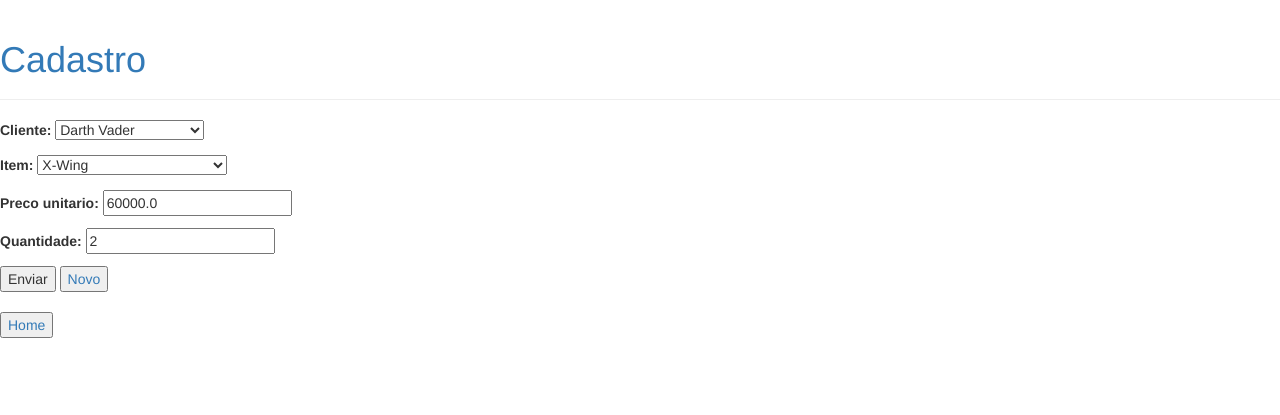
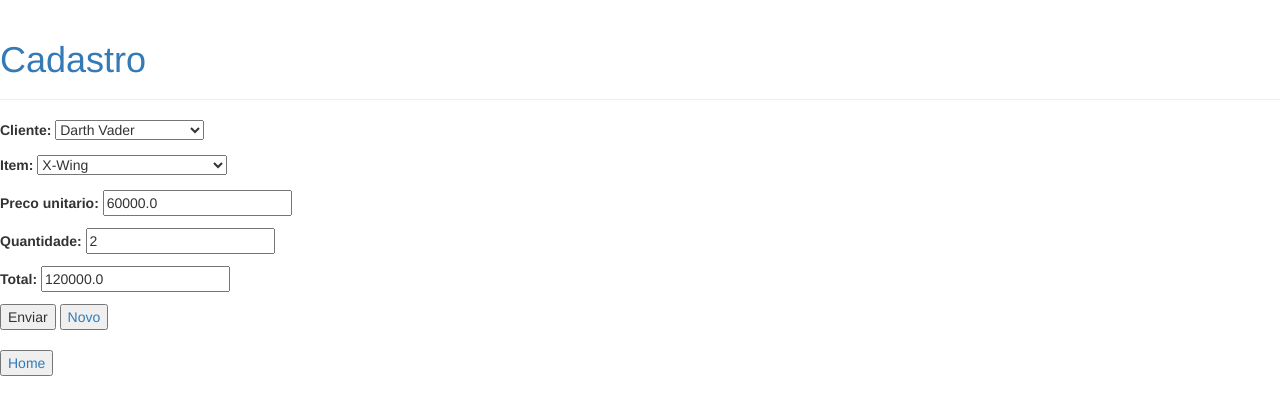
Before and after one commit to ncezar/Django_Teste, a Django app: page /58/ in a window 1280 px wide. Shown: the top 415 px of the page. Run offline with Django 3.2, Linux system fonts and the light colour scheme; data comes from the database, SQL or seed files in the repository; both versions use the stored data as it was after the commit; some libraries are stand-ins or nearby versions.

Commit message:
total inserido

```diff
--- a/pedido/admin.py
+++ b/pedido/admin.py
@@ -14,4 +14,4 @@ class ProdutoAdmin(admin.ModelAdmin):
 
 @admin.register(Cadastro)
 class CadastroAdmin(admin.ModelAdmin):
-    list_display = ['id', 'cliente', 'item', 'preco_unitario', 'quantidade']
+    list_display = ['id', 'cliente', 'item', 'preco_unitario', 'quantidade', 'total']
--- a/pedido/forms.py
+++ b/pedido/forms.py
@@ -5,7 +5,7 @@ from .models import Produto
 class CadastroForm(forms.ModelForm):
     class Meta:
         model = Cadastro
-        fields = ['cliente', 'item', 'preco_unitario', 'quantidade']
+        fields = ['cliente', 'item', 'preco_unitario', 'quantidade', 'total']
 
 #---#
 
--- a/pedido/models.py
+++ b/pedido/models.py
@@ -22,6 +22,7 @@ class Cadastro(models.Model):
     item = models.ForeignKey('Produto',on_delete=models.CASCADE,)
     preco_unitario =models.FloatField(default=0)
     quantidade = models.IntegerField(default=0)
+    total = models.FloatField(null=False, default=0)
     def __str__(self):
       return '{} - {}'.format(self.cliente.nome, self.item.nome)
     def get_absolute_url(self):
--- a/pedido/templates/pedido/index.html
+++ b/pedido/templates/pedido/index.html
@@ -47,7 +47,7 @@
               dataType: 'json',
               success: function (data) {   // data é o retorno da view load-preco
                 //$("#preco_unitario").html(data);
-                console.log('Mãe to na funcao dos dados ', data['preco_unitario'])
+                //console.log('Mãe to na funcao dos dados ', data['preco_unitario'])
                 $('#id_preco_unitario').val(data['preco_unitario'])
 
                  // replace the contents of the city input with the data that came from the server
@@ -80,6 +80,25 @@
 
           });
         </script>
+        <script>//script para mostrar o preco total do pedido
+          $("#id_quantidade").change(function () {
+            var quantidade = $(this).val();
+            var preco_unitario= $("#id_preco_unitario").val();
+            //
+            $.ajax({
+              url: '/ajax/load-total/',
+              data: {
+                'quantidade': quantidade,
+                'preco_unitario': preco_unitario
+              },
+              dataType: 'json',
+              success: function (data) {
+                $('#id_total').val(data['total'])
+              }
+            });
+
+          });
+        </script>
 
 
   </body>
--- a/pedido/urls.py
+++ b/pedido/urls.py
@@ -13,6 +13,7 @@ urlpatterns = [
     path('cadastrar', views.index, name='index'),
     path('ajax/load-preco/', views.load_preco, name='load_preco'),
     path('ajax/load-rentabilidade/', views.load_rentabilidade, name='load_rentabilidade'),
+    path('ajax/load-total/', views.load_total, name='load_total'),
     #path('load-rentabilidade/', views.load_preco, name='load_rentabilidade'),
 
 
--- a/pedido/views.py
+++ b/pedido/views.py
@@ -46,7 +46,6 @@ class CadastroUpdate(UpdateView):
 class CadastroDelete(DeleteView):
     model = Cadastro
     success_url = reverse_lazy('pedido/base.html')
-
 #-----#
 def load_preco(request):
     item = request.GET.get('item')
@@ -65,3 +64,13 @@ def load_rentabilidade(request):
         'rent_boa': (float(preco_unitario) >= (produto.preco_unit*0.9) and float(preco_unitario)<= (produto.preco_unit) )
     }
     return JsonResponse(data)
+#-----#
+def load_total(request):
+    quantidade = request.GET.get('quantidade')
+    preco_unitario = request.GET.get('preco_unitario')
+    #print(preco_unitario)
+    data={
+        'total': (float(quantidade) * float(preco_unitario)),
+
+    }
+    return JsonResponse(data)
```
Also changed, not shown: db.sqlite3, pedido/migrations/0024_cadastro_total.py (added).
